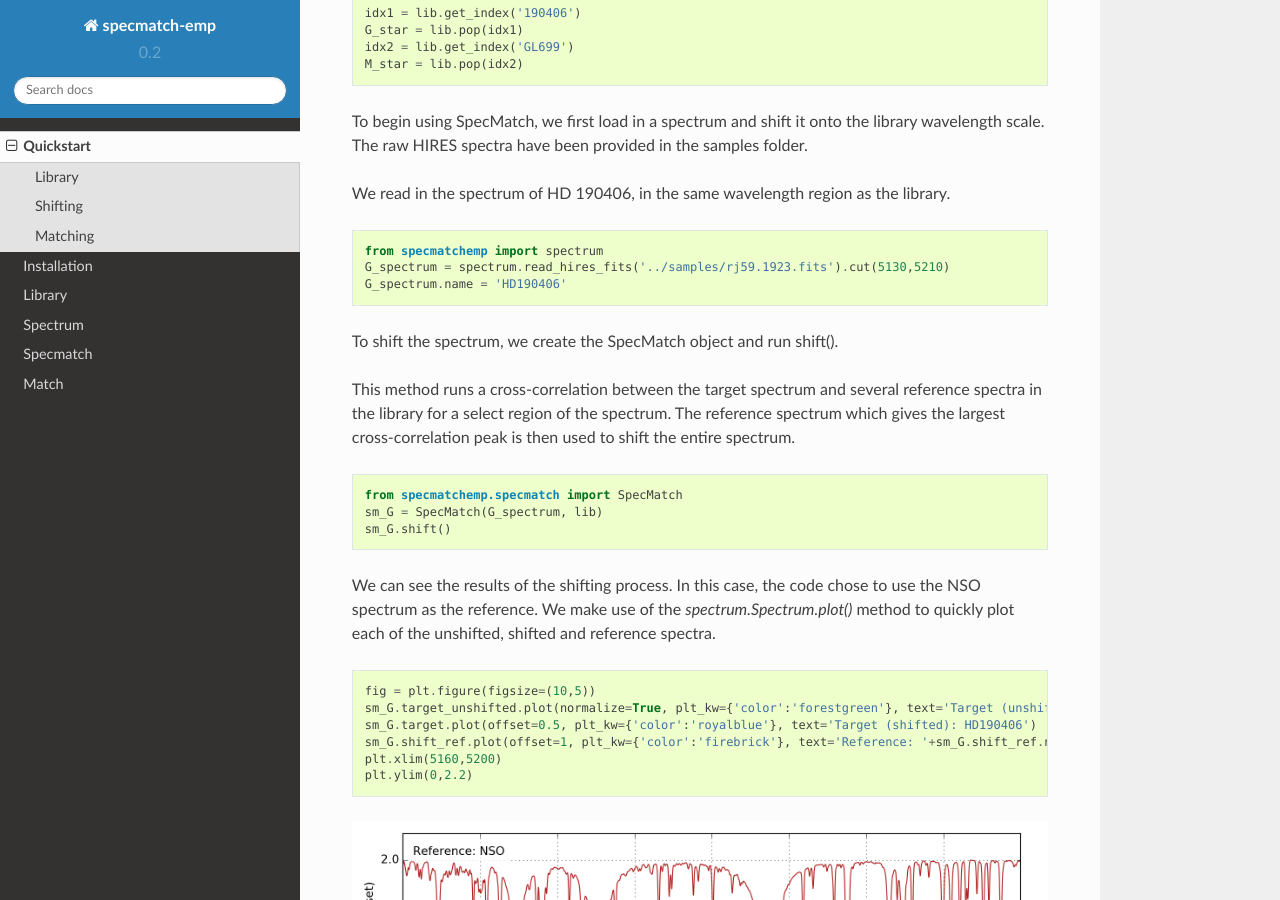
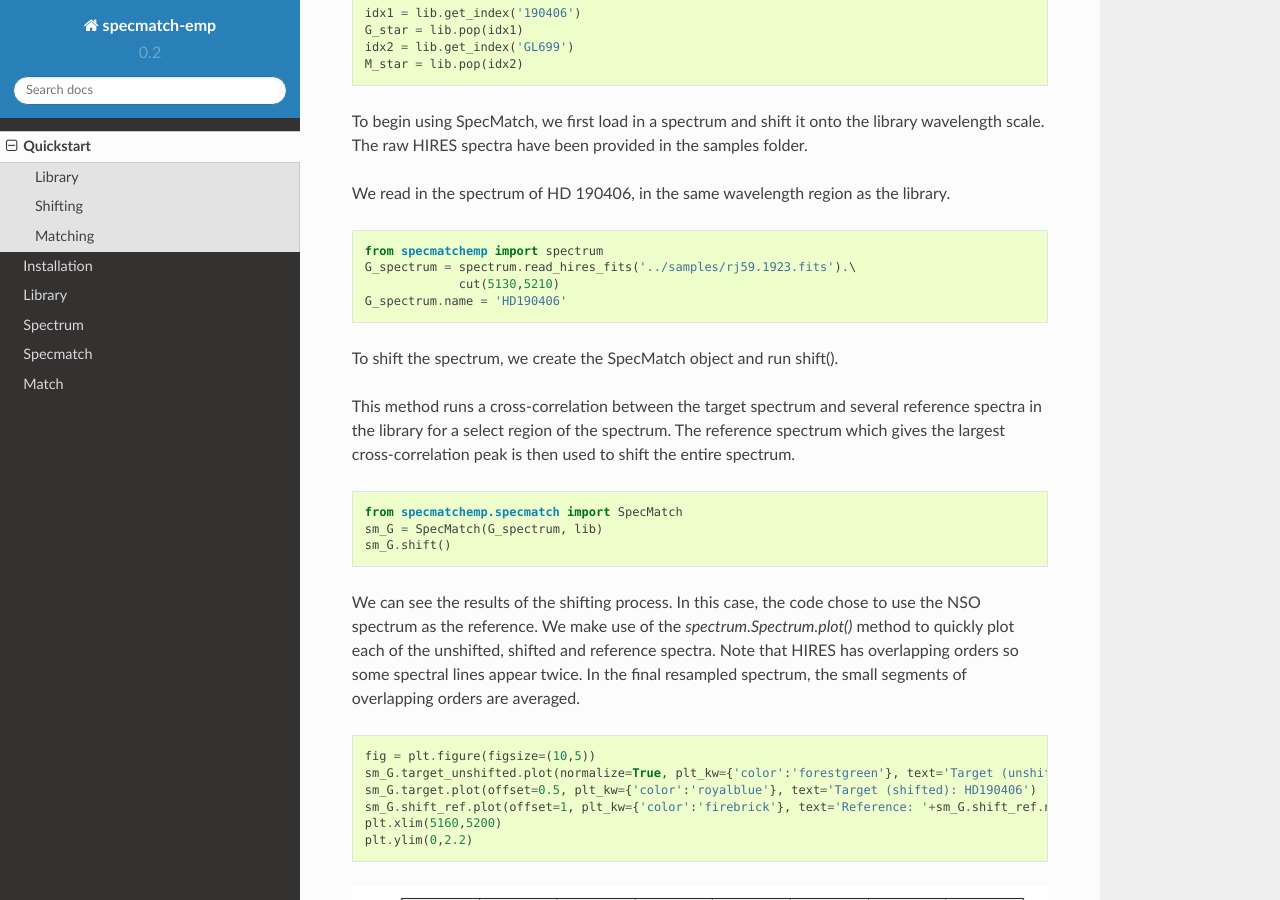
Before and after one commit to samuelyeewl/specmatch-emp, a Sphinx documentation site: the page built from docs/quickstart.rst, in a window 1280 px wide and 900 px high, scrolled down 3904 px. Built offline with Sphinx 7.4.7 and the Read the Docs theme 2.0.0, drawn with Linux system fonts in a browser that asks for light colours.

```diff
--- a/docs/quickstart.py
+++ b/docs/quickstart.py
@@ -63,7 +63,6 @@ fig.savefig('quickstart-library-selected-stars.png')
 
 
 
-
 # code-start-spectra-selected-stars
 from matplotlib.transforms import blended_transform_factory
 fig,ax = subplots(figsize=(8,4))
@@ -96,7 +95,8 @@ M_star = lib.pop(idx2)
 
 # code-start-read-spectrum-G
 from specmatchemp import spectrum
-G_spectrum = spectrum.read_hires_fits('../samples/rj59.1923.fits').cut(5130,5210)
+G_spectrum = spectrum.read_hires_fits('../samples/rj59.1923.fits').\
+             cut(5130,5210)
 G_spectrum.name = 'HD190406'
 # code-stop-read-spectrum-G
 
@@ -136,7 +136,7 @@ sm_M.plot_shifted_spectrum(wavlim=(5160,5200))
 fig.set_tight_layout(True)
 fig.savefig('quickstart-Mstar-shifts.png')
 
-
+print "Running brute-force match, G-star"
 # code-start-match-G
 sm_G.match()
 
@@ -153,7 +153,7 @@ axes[2].axvline(G_star[0]['feh'], color='k')
 fig.set_tight_layout(True)
 fig.savefig('quickstart-Gstar-chisquared-surface.png')
 
-
+print "Running linear combinations, G-star"
 # code-start-lincomb-G
 sm_G.lincomb()
 
@@ -165,7 +165,7 @@ print('Teff: {0:.0f}, Radius: {1:.2f}, [Fe/H]: {2:.2f}'.format(
     G_star[0]['Teff'], G_star[0]['radius'], G_star[0]['feh']))
 # code-stop-lincomb-G
 
-
+print "Running linear combinations, G-star"
 # code-start-plot-lincomb-G
 # Plot HR diagram
 fig1 = figure(figsize=(12,10))
@@ -187,7 +187,6 @@ fig1.set_tight_layout(True)
 fig1.savefig('quickstart-Gstar-lincomb-references.png')
 fig2.set_tight_layout(True)
 fig2.savefig('quickstart-Gstar-lincomb-spectra.png')
-
 
 
 # code-start-mstar
--- a/docs/quickstart.rst
+++ b/docs/quickstart.rst
@@ -107,9 +107,11 @@ peak is then used to shift the entire spectrum.
 
 We can see the results of the shifting process. In this case, the code
 chose to use the NSO spectrum as the reference. We make use of the
-`spectrum.Spectrum.plot()` method to quickly plot each of the unshifted,
-shifted and reference spectra.
-
+`spectrum.Spectrum.plot()` method to quickly plot each of the
+unshifted, shifted and reference spectra. Note that HIRES has
+overlapping orders so some spectral lines appear twice. In the final
+resampled spectrum, the small segments of overlapping orders are
+averaged.
 
 .. literalinclude:: quickstart.py
    :start-after: code-start-plot-shifts-G
```
Also changed, not shown: docs/quickstart-Gstar-chisquared-surface.png, docs/quickstart-Gstar-lincomb-references.png, docs/quickstart-Gstar-lincomb-spectra.png, docs/quickstart-Gstar-shifts.png, docs/quickstart-Mstar-chisquared-surface.png, docs/quickstart-Mstar-lincomb-references.png, docs/quickstart-Mstar-lincomb-spectra.png, docs/quickstart-Mstar-shifts.png, docs/quickstart-library-labeled.png, docs/quickstart-library-selected-stars.png, docs/quickstart-library.png, docs/quickstart-spectra-selected-stars.png, 1 other file.
